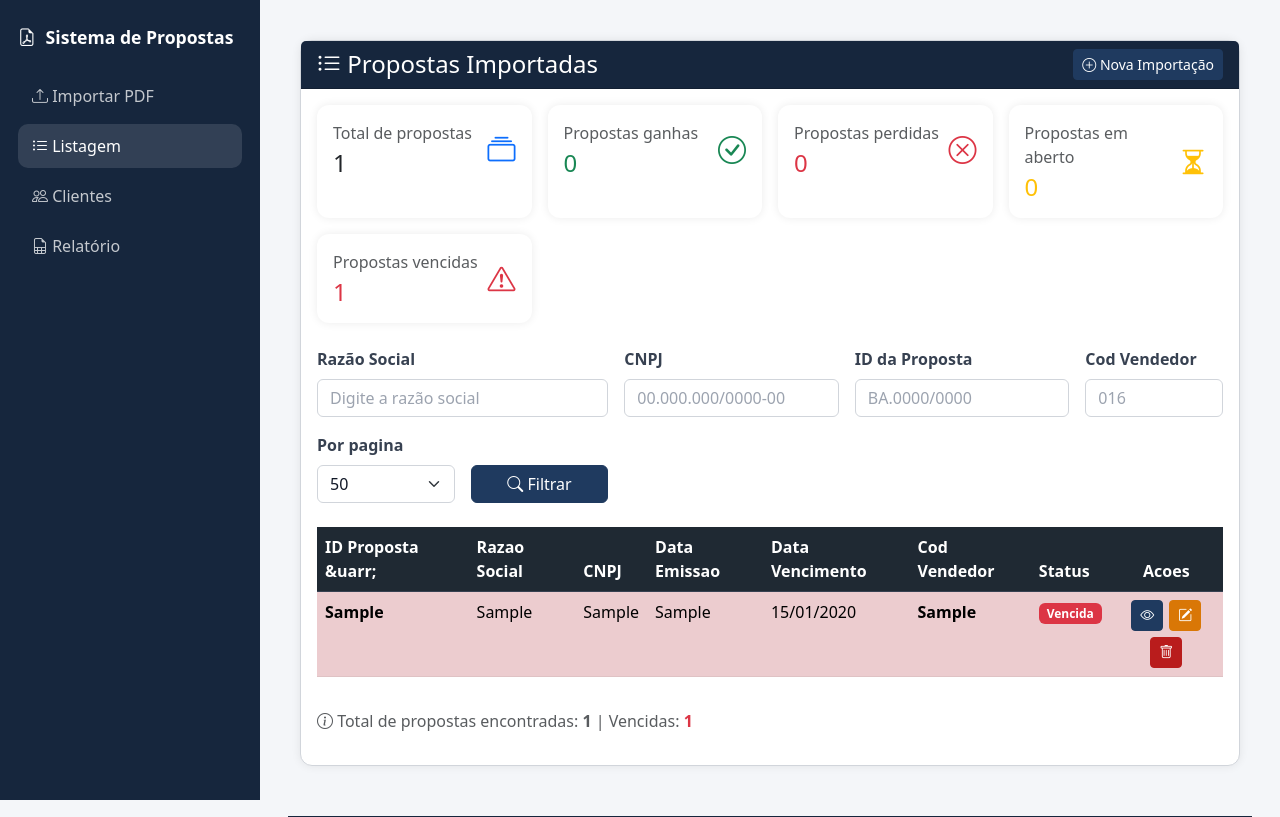
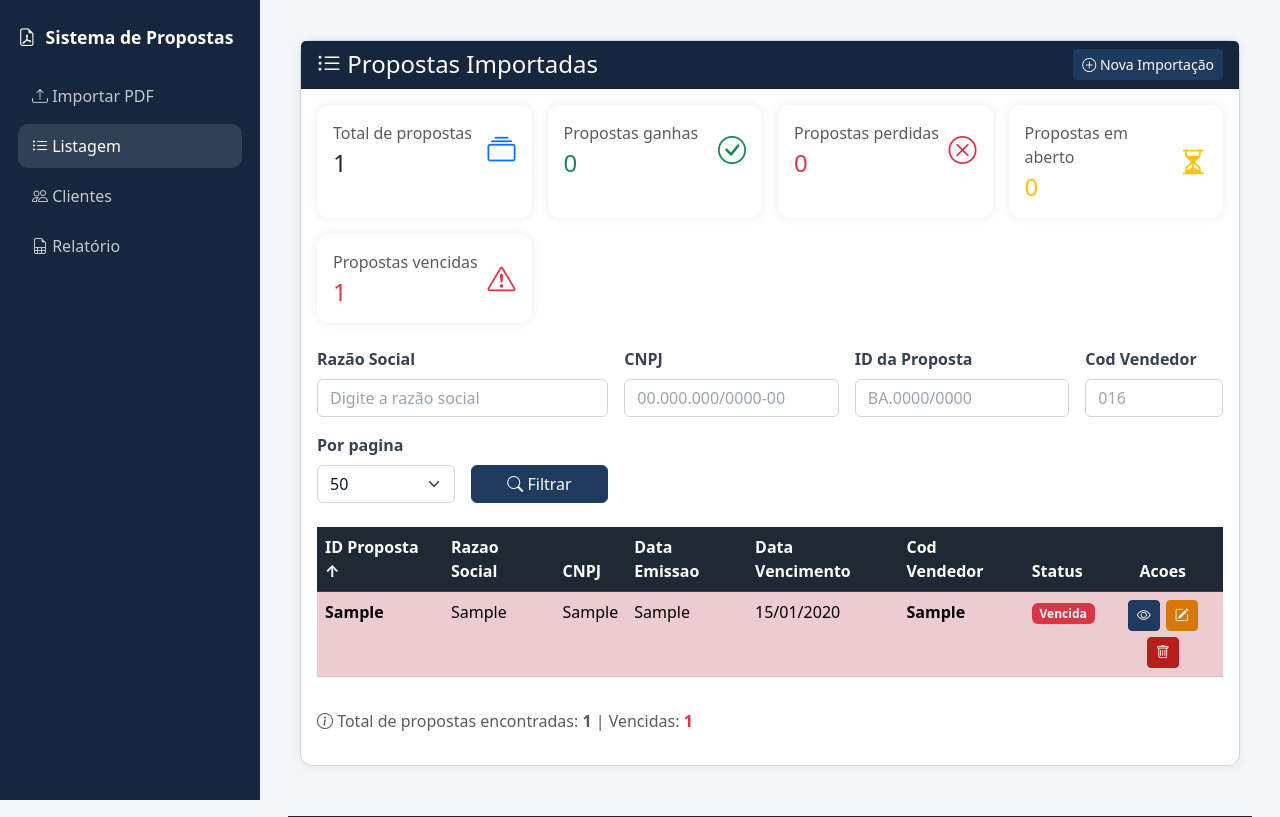
Before and after one commit to mpereira356/propostas-system, a Flask app: page /listagem in a window 1280 px wide. Shown: the top 817 px of the page. Run offline with Flask 3, Linux system fonts and the light colour scheme; tables that the repository leaves empty hold one stand-in row (values such as "Sample post").

Commit message:
correcao_botao_cresdescre

```diff
--- a/templates/listagem.html
+++ b/templates/listagem.html
@@ -94,6 +94,17 @@
     }
     .actions-wrap .btn {
         min-width: 32px;
+    }
+    @media (max-width: 576px) {
+        .actions-wrap {
+            display: grid;
+            grid-template-columns: repeat(3, minmax(0, 1fr));
+            gap: 6px;
+            justify-items: center;
+        }
+        .actions-wrap .btn {
+            width: 100%;
+        }
     }
 </style>
 {% endblock %}
@@ -261,43 +272,43 @@
                                 <th>
                                     <a class="text-white text-decoration-none" href="{{ url_for('listagem', razao_social=filtros.razao_social, cnpj=filtros.cnpj, id_proposta=filtros.id_proposta, cod_vendedor=filtros.cod_vendedor, per_page=per_page, sort='id_proposta', order=('desc' if sort=='id_proposta' and order=='asc' else 'asc'), page=1) }}">
                                         ID Proposta
-                                        {% if sort == 'id_proposta' %}{{ ' &uarr;' if order == 'asc' else ' &darr;' }}{% endif %}
+                                        {% if sort == 'id_proposta' %}{{ (' &uarr;' if order == 'asc' else ' &darr;') | safe }}{% endif %}
                                     </a>
                                 </th>
                                 <th>
                                     <a class="text-white text-decoration-none" href="{{ url_for('listagem', razao_social=filtros.razao_social, cnpj=filtros.cnpj, id_proposta=filtros.id_proposta, cod_vendedor=filtros.cod_vendedor, per_page=per_page, sort='razao_social', order=('desc' if sort=='razao_social' and order=='asc' else 'asc'), page=1) }}">
                                         Razao Social
-                                        {% if sort == 'razao_social' %}{{ ' &uarr;' if order == 'asc' else ' &darr;' }}{% endif %}
+                                        {% if sort == 'razao_social' %}{{ (' &uarr;' if order == 'asc' else ' &darr;') | safe }}{% endif %}
                                     </a>
                                 </th>
                                 <th>
                                     <a class="text-white text-decoration-none" href="{{ url_for('listagem', razao_social=filtros.razao_social, cnpj=filtros.cnpj, id_proposta=filtros.id_proposta, cod_vendedor=filtros.cod_vendedor, per_page=per_page, sort='cnpj', order=('desc' if sort=='cnpj' and order=='asc' else 'asc'), page=1) }}">
                                         CNPJ
-                                        {% if sort == 'cnpj' %}{{ ' &uarr;' if order == 'asc' else ' &darr;' }}{% endif %}
+                                        {% if sort == 'cnpj' %}{{ (' &uarr;' if order == 'asc' else ' &darr;') | safe }}{% endif %}
                                     </a>
                                 </th>
                                 <th>
                                     <a class="text-white text-decoration-none" href="{{ url_for('listagem', razao_social=filtros.razao_social, cnpj=filtros.cnpj, id_proposta=filtros.id_proposta, cod_vendedor=filtros.cod_vendedor, per_page=per_page, sort='data_emissao', order=('desc' if sort=='data_emissao' and order=='asc' else 'asc'), page=1) }}">
                                         Data Emissao
-                                        {% if sort == 'data_emissao' %}{{ ' &uarr;' if order == 'asc' else ' &darr;' }}{% endif %}
+                                        {% if sort == 'data_emissao' %}{{ (' &uarr;' if order == 'asc' else ' &darr;') | safe }}{% endif %}
                                     </a>
                                 </th>
                                 <th>
                                     <a class="text-white text-decoration-none" href="{{ url_for('listagem', razao_social=filtros.razao_social, cnpj=filtros.cnpj, id_proposta=filtros.id_proposta, cod_vendedor=filtros.cod_vendedor, per_page=per_page, sort='data_vencimento', order=('desc' if sort=='data_vencimento' and order=='asc' else 'asc'), page=1) }}">
                                         Data Vencimento
-                                        {% if sort == 'data_vencimento' %}{{ ' &uarr;' if order == 'asc' else ' &darr;' }}{% endif %}
+                                        {% if sort == 'data_vencimento' %}{{ (' &uarr;' if order == 'asc' else ' &darr;') | safe }}{% endif %}
                                     </a>
                                 </th>
                                 <th>
                                     <a class="text-white text-decoration-none" href="{{ url_for('listagem', razao_social=filtros.razao_social, cnpj=filtros.cnpj, id_proposta=filtros.id_proposta, cod_vendedor=filtros.cod_vendedor, per_page=per_page, sort='cod_vendedor', order=('desc' if sort=='cod_vendedor' and order=='asc' else 'asc'), page=1) }}">
                                         Cod Vendedor
-                                        {% if sort == 'cod_vendedor' %}{{ ' &uarr;' if order == 'asc' else ' &darr;' }}{% endif %}
+                                        {% if sort == 'cod_vendedor' %}{{ (' &uarr;' if order == 'asc' else ' &darr;') | safe }}{% endif %}
                                     </a>
                                 </th>
                                 <th>
                                     <a class="text-white text-decoration-none" href="{{ url_for('listagem', razao_social=filtros.razao_social, cnpj=filtros.cnpj, id_proposta=filtros.id_proposta, cod_vendedor=filtros.cod_vendedor, per_page=per_page, sort='status', order=('desc' if sort=='status' and order=='asc' else 'asc'), page=1) }}">
                                         Status
-                                        {% if sort == 'status' %}{{ ' &uarr;' if order == 'asc' else ' &darr;' }}{% endif %}
+                                        {% if sort == 'status' %}{{ (' &uarr;' if order == 'asc' else ' &darr;') | safe }}{% endif %}
                                     </a>
                                 </th>
                                 <th class="text-center">Acoes</th>
```
